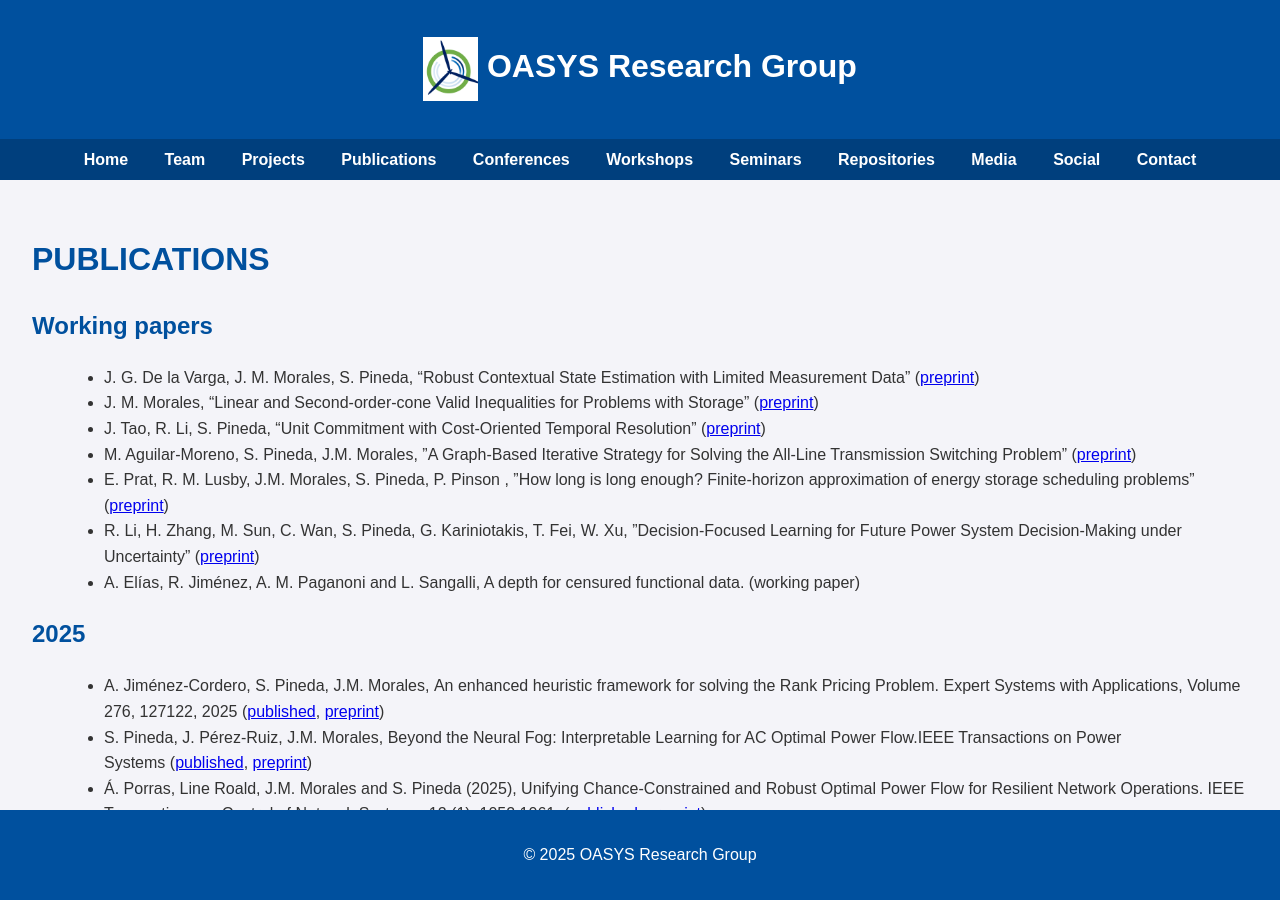
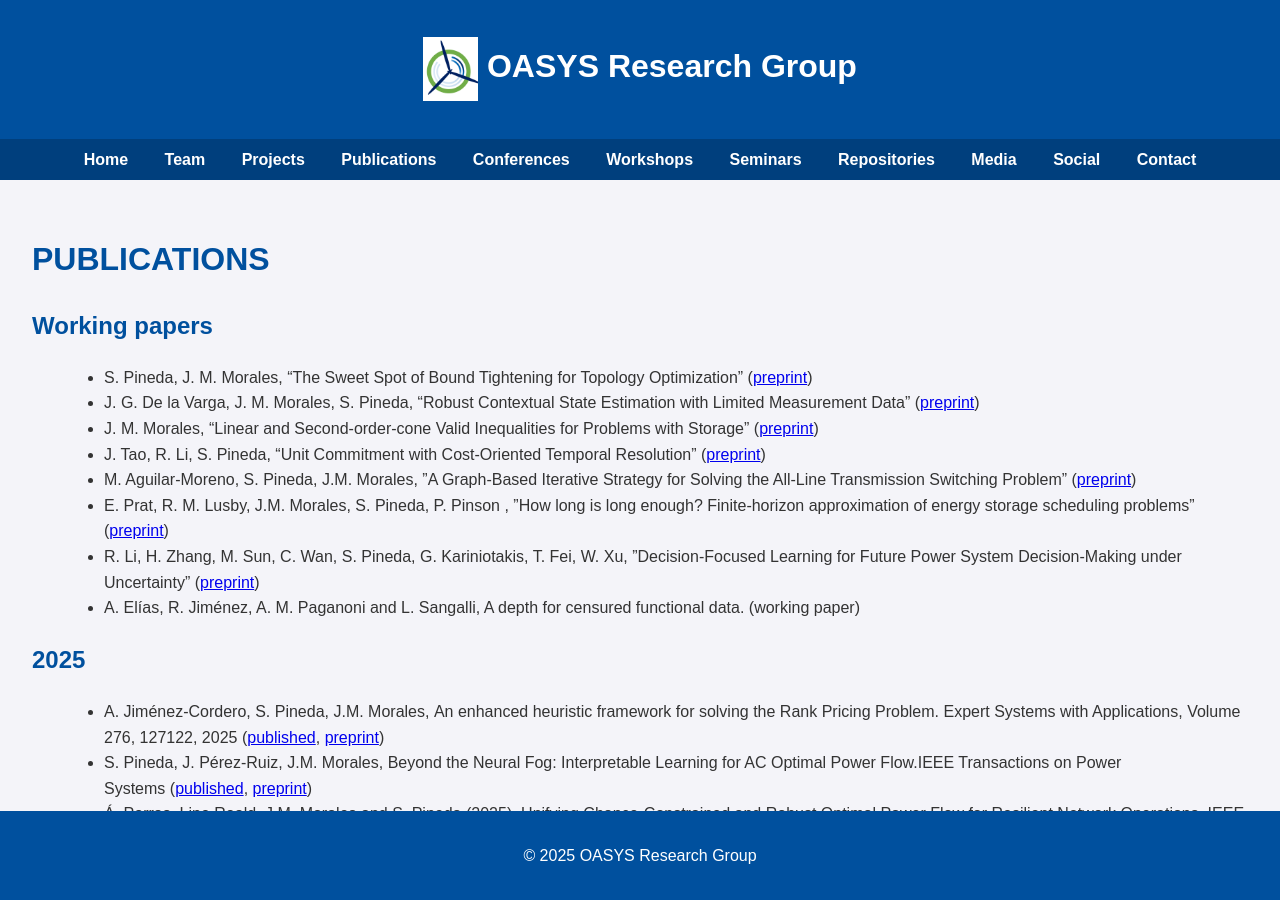
Before and after one commit to groupoasys/groupoasys.github.io, a Jekyll site: the page built from publications.md, in a window 1280 px wide and 900 px high. Built offline with Jekyll 4.4.1, drawn with Linux system fonts in a browser that asks for light colours.

Commit message:
preprint sweet spot

```diff
--- a/publications.md
+++ b/publications.md
@@ -7,6 +7,7 @@ permalink: /publications/
 
 ## Working papers
 
+- S. Pineda, J. M. Morales, "The Sweet Spot of Bound Tightening for Topology Optimization" ([preprint](https://arxiv.org/abs/2507.16496))
 - J. G. De la Varga, J. M. Morales, S. Pineda, "Robust Contextual State Estimation with Limited Measurement Data" ([preprint](https://arxiv.org/abs/2507.08767))
 -   J. M. Morales, "Linear and Second-order-cone Valid Inequalities for Problems with Storage" ([preprint](https://arxiv.org/pdf/2506.21470))
 -   J. Tao, R. Li, S. Pineda, "Unit Commitment with Cost-Oriented Temporal Resolution" ([preprint](https://arxiv.org/abs/2506.02707))
```
